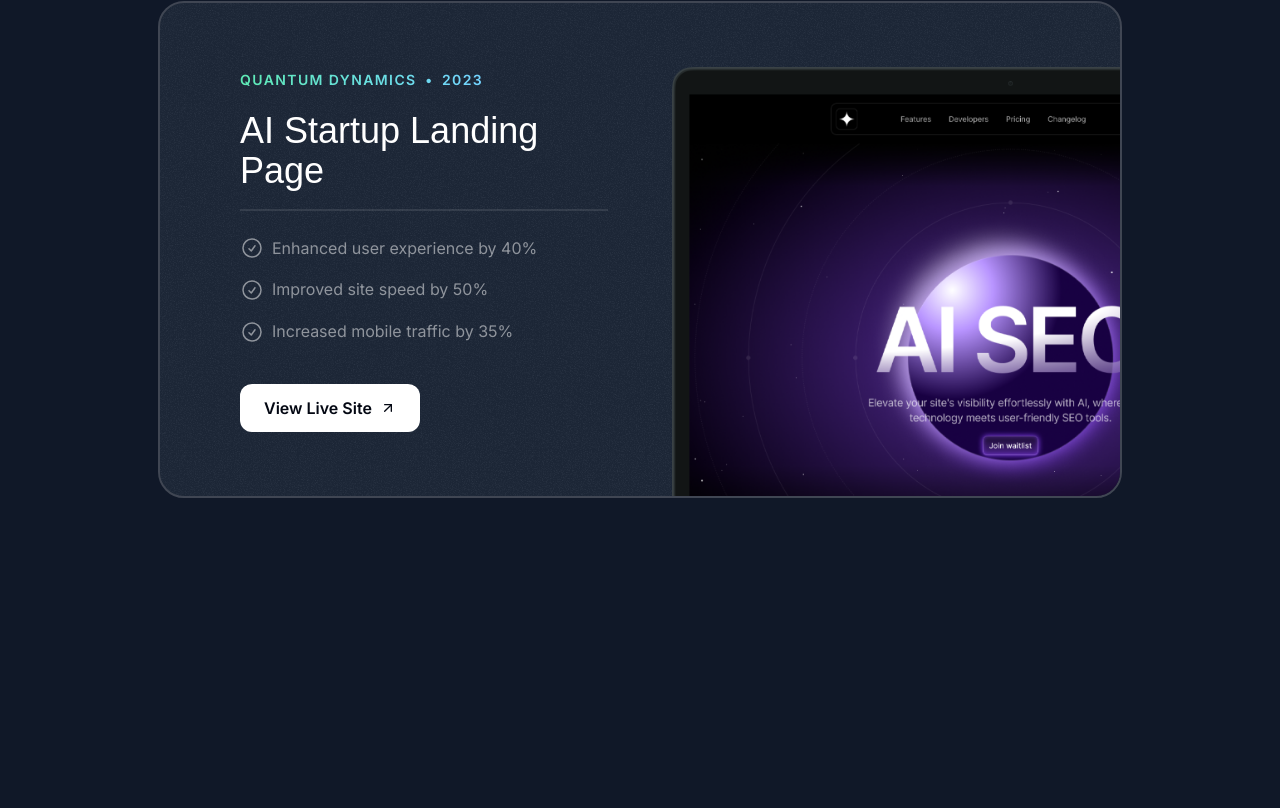
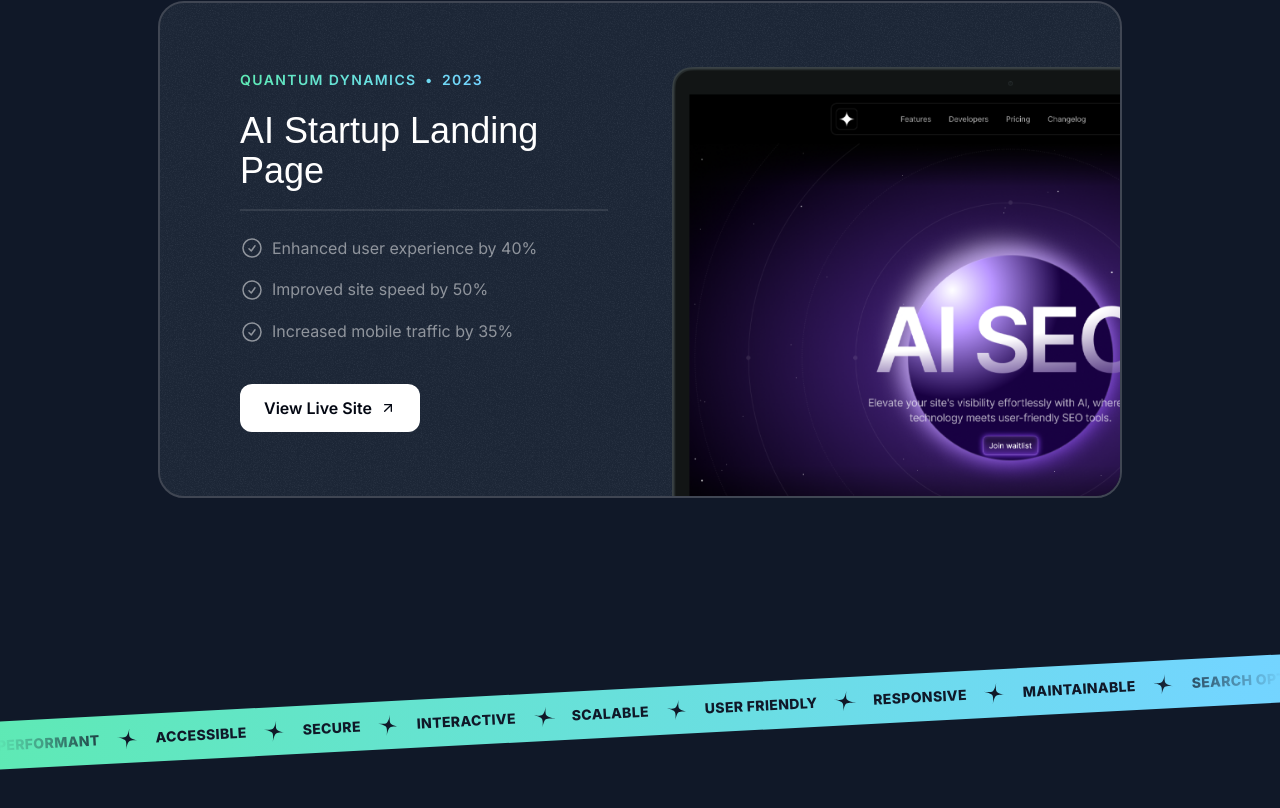
Before and after one commit to Nisschhal/portfolio-v2, a Next.js app: page / in a window 1280 px wide. Shown: the part 2409-3217 px from the top of the page. Before the commit the page ends 3001 px from the top, so only its background shows below. Built offline with nearby package versions, Linux system fonts and the light colour scheme; a web font is replaced by a local one.

Commit message:
tap section done

```diff
--- a/app/page.tsx
+++ b/app/page.tsx
@@ -1,6 +1,7 @@
 import { Header } from "@/sections/Header"
 import { HeroSection } from "@/sections/Hero"
 import { ProjectsSection } from "@/sections/Projects"
+import { TapeSection } from "@/sections/Tape"
 
 export default function Home() {
   return (
@@ -10,6 +11,8 @@
       <HeroSection />
 
       <ProjectsSection />
+
+      <TapeSection />
     </div>
   )
 }
--- a/sections/Tape.tsx
+++ b/sections/Tape.tsx
@@ -1,3 +1,42 @@
+import StarIcon from "@/assets/icons/star.svg"
+
+const words = [
+  "Performant",
+  "Accessible",
+  "Secure",
+  "Interactive",
+  "Scalable",
+  "User Friendly",
+  "Responsive",
+  "Maintainable",
+  "Search Optimized",
+  "Usable",
+  "Reliable",
+]
+
 export const TapeSection = () => {
-  return <div>Tape Section</div>;
-};
+  return (
+    <div className="py-16 lg:py-24 overflow-x-clip">
+      <div className="bg-gradient-to-r from-emerald-300 to-sky-300 -rotate-3 -mx-1">
+        {/* Masking the container */}
+        <div className="[mask-image:linear-gradient(to_right,transparent,black_10%,black_90%,transparent)]">
+          {/* Main Container || Banner */}
+          <div className="flex gap-4  py-3">
+            {words.map((word) => (
+              // flex-none for taking the minimum width of content
+              <div
+                key={word}
+                className="inline-flex items-center flex-none gap-4 text-gray-900"
+              >
+                <span className="uppercase text-sm font-extrabold tracking-wide">
+                  {word}
+                </span>
+                <StarIcon className="size-6 rotate-12" />
+              </div>
+            ))}
+          </div>
+        </div>
+      </div>
+    </div>
+  )
+}
```
